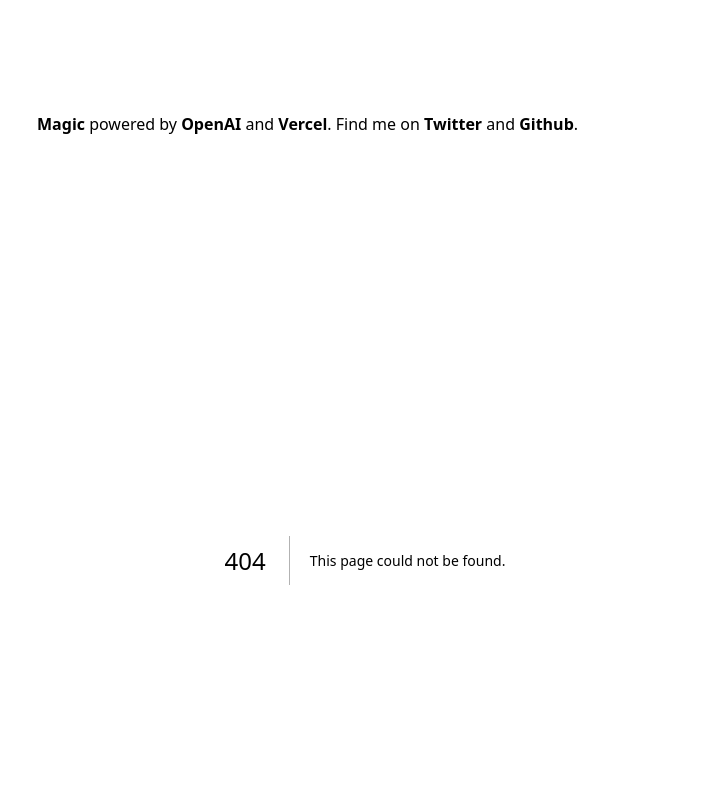
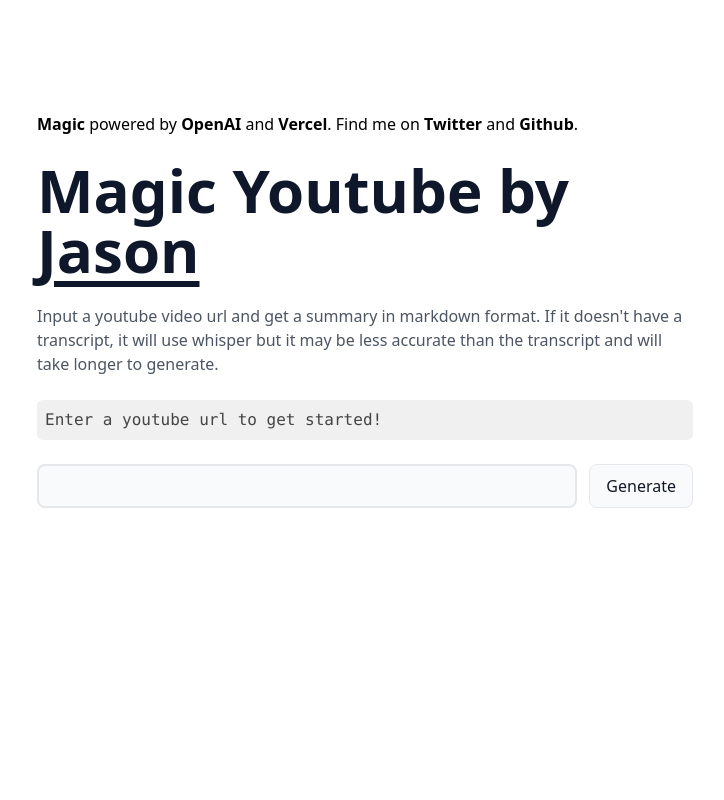
Before and after one commit to jxnl/magic-text, a Next.js app in the folder magic-text/: page /demo/youtube in a window 1280 px wide. Before the commit this address had no page. Shown: the top 800 px of the page, without its empty margins (275-999 px from the left). Built offline with nearby package versions, Linux system fonts and the light colour scheme.

Commit message:
working demo for api call

```diff
--- a/magic-text/package.json
+++ b/magic-text/package.json
@@ -21,7 +21,9 @@
     "next": "13.1.6",
     "react": "18.2.0",
     "react-dom": "18.2.0",
+    "react-markdown": "^8.0.5",
     "react-syntax-highlighter": "^15.5.0",
+    "react-toastify": "^9.1.1",
     "typescript": "4.9.5"
   },
   "devDependencies": {
--- /dev/null
+++ b/magic-text/src/app/demo/youtube/head.tsx
@@ -0,0 +1,21 @@
+export const desc = "Summarize a youtube video in real time.";
+export const title = "Magic Youtube";
+
+export default function Head() {
+  return (
+    <>
+      <title>{title}</title>
+      <link rel="icon" href="/favicon.ico" />
+      <meta name="description" content={desc} />
+      <meta property="og:description" content={desc} />
+      <meta property="og:title" content={desc} />
+      <meta name="twitter:title" content={title} />
+      <meta name="twitter:description" content={desc} />
+      <meta name="twitter:card" content="summary_large_image"></meta>
+      <meta
+        name="twitter:image"
+        content="https://cdn.discordapp.com/attachments/990816889657778196/1071941320052047953/CJ_EatinStarz_knight_Hacking_on_computer_matrix_071dc515-5af4-4911-a45f-2c2638863719.png"
+      ></meta>
+    </>
+  );
+}
--- /dev/null
+++ b/magic-text/src/app/demo/youtube/page.tsx
@@ -0,0 +1,133 @@
+"use client";
+
+import Link from "next/link";
+import { useState } from "react";
+import SyntaxHighlighter from "react-syntax-highlighter/dist/esm/default-highlight";
+
+import { ToastContainer, toast } from "react-toastify";
+import "react-toastify/dist/ReactToastify.css";
+
+export default function Home() {
+  const [loading, setLoading] = useState(false);
+  const [summary, setSummary] = useState("Enter a youtube url to get started!");
+  const [url, setUrl] = useState("");
+
+  const generateFillin = async (e: any) => {
+    e.preventDefault;
+
+    // use regex to check if url is youtube linke
+    const regex = new RegExp(
+      "^(https?:\\/\\/)?((w){3}.)?youtu(be|.be)?(\\.com)?\\/.+"
+    );
+    if (!regex.test(url)) {
+      toast.error("Please enter a valid youtube url");
+      return;
+    }
+
+    setLoading(true);
+    const response = await fetch("/api/summary", {
+      method: "POST",
+      headers: {
+        "Content-Type": "application/json",
+      },
+      body: JSON.stringify({
+        url,
+      }),
+    });
+    console.log("Edge function returned.");
+    console.log(response);
+
+    if (!response.ok) {
+      throw new Error(response.statusText);
+    }
+
+    // This data is a ReadableStream
+    const data = response.body;
+    if (!data) {
+      return;
+    }
+
+    const reader = data.getReader();
+    const decoder = new TextDecoder();
+    let done = false;
+
+    var _fillText = "";
+    while (!done) {
+      const { value, done: doneReading } = await reader.read();
+      done = doneReading;
+      const chunkValue = decoder.decode(value);
+      // sometimes chunkValue gets decoded as adate, if that h appens we want to throw it out
+      // or if its numeric
+      if (
+        chunkValue.match(/^[0-9]+$/) ||
+        new Date(chunkValue).toString() === "Invalid Date"
+      ) {
+        _fillText += chunkValue;
+        // if there is a single # at the start we add two new lines
+        // to make it a header
+        setSummary(_fillText.trim());
+      } else {
+        console.log("Invalid date: " + chunkValue);
+      }
+    }
+
+    setLoading(false);
+  };
+
+  return (
+    <div>
+      <ToastContainer
+        position="top-right"
+        autoClose={2000}
+        hideProgressBar={false}
+        newestOnTop={false}
+        closeOnClick
+        rtl={false}
+        pauseOnFocusLoss
+        draggable
+        pauseOnHover
+        theme="light"
+      />
+      {/* Same as */}
+      <ToastContainer />
+      <h1 className="sm:text-6xl text-lg max-w-2xl font-bold text-slate-900 items-center">
+        <Link href="/">Magic</Link> Youtube by{" "}
+        <a
+          className="underline-offset-8 underline"
+          href="https://jxnl.co/contact"
+        >
+          Jason
+        </a>
+      </h1>
+      <p className="text-md text-gray-600 my-6">
+        Input a youtube video url and get a summary in markdown format. If it
+        doesn't have a transcript, it will use whisper but it may be less
+        accurate than the transcript and will take longer to generate.
+      </p>
+      <SyntaxHighlighter
+        className="rounded-md"
+        language="markdown"
+        wrapLongLines={true}
+      >
+        {summary}
+      </SyntaxHighlighter>
+      <div className="flex mt-6 space-x-3 mb-5">
+        <input
+          value={url}
+          disabled={loading}
+          className="flex-1 rounded-lg text-md border-gray-00  text-gray-900 bg-gray-50 p-2 border-2 disabled:opacity-60"
+          onChange={(e) => {
+            setUrl(e.target.value);
+          }}
+        />
+        <button
+          onClick={(e) => generateFillin(e)}
+          disabled={loading}
+          className="flex-none mr-2 rounded-lg px-4 py-2 text-md  font-medium text-gray-900 bg-gray-50 hover:bg-gray-100 border border-gray-200 disabled:opacity-60"
+        >
+          Generate
+        </button>
+      </div>
+    </div>
+  );
+}
--- /dev/null
+++ b/magic-text/src/pages/api/summary.ts
@@ -0,0 +1,87 @@
+import {
+  createParser,
+  ParsedEvent,
+  ReconnectInterval,
+} from "eventsource-parser";
+
+export const config = {
+  runtime: "edge",
+};
+
+if (!process.env.OPENAI_API_KEY) {
+  throw new Error("Missing env var from OpenAI");
+}
+
+interface StreamPayload {
+  url: string;
+  use_sse: boolean;
+}
+
+async function Summary(payload: StreamPayload) {
+  const encoder = new TextEncoder();
+  const decoder = new TextDecoder();
+
+  const res = await fetch("https://youtube-markdown.fly.dev/youtube_markdown", {
+    headers: {
+      "Content-Type": "application/json",
+      Authorization: `Bearer ${process.env.OPENAI_API_KEY ?? ""}`,
+    },
+    method: "POST",
+    body: JSON.stringify(payload),
+  });
+
+  const stream = new ReadableStream({
+    async start(controller) {
+      // callback
+      function onParse(event: ParsedEvent | ReconnectInterval) {
+        if (event.type === "event") {
+          const data = event.data;
+          if (data === "[DONE]") {
+            controller.close();
+            return;
+          }
+          try {
+            const queue = encoder.encode(data);
+            controller.enqueue(queue);
+          } catch (e) {
+            // maybe parse error
+            controller.error(e);
+          }
+        }
+      }
+
+      // stream response (SSE) from OpenAI may be fragmented into multiple chunks
+      // this ensures we properly read chunks and invoke an event for each SSE event stream
+      const parser = createParser(onParse);
+      // https://web.dev/streams/#asynchronous-iteration
+      for await (const chunk of res.body as any) {
+        parser.feed(decoder.decode(chunk));
+      }
+    },
+  });
+
+  return stream;
+}
+
+export default async function handler(req: Request) {
+  const { url } = (await req.json()) as {
+    url?: string;
+  };
+
+  if (!url) {
+    return new Response("No url!", { status: 500 });
+  }
+
+  try {
+    const payload = {
+      url: url,
+      use_sse: true,
+    };
+
+    const stream = await Summary(payload);
+    return new Response(stream);
+  } catch (e: any) {
+    console.log({ e });
+    return new Response(e, { status: 500 });
+  }
+}
```
Also changed, not shown: 1 other file (tests, documents, lock files or other folders).
